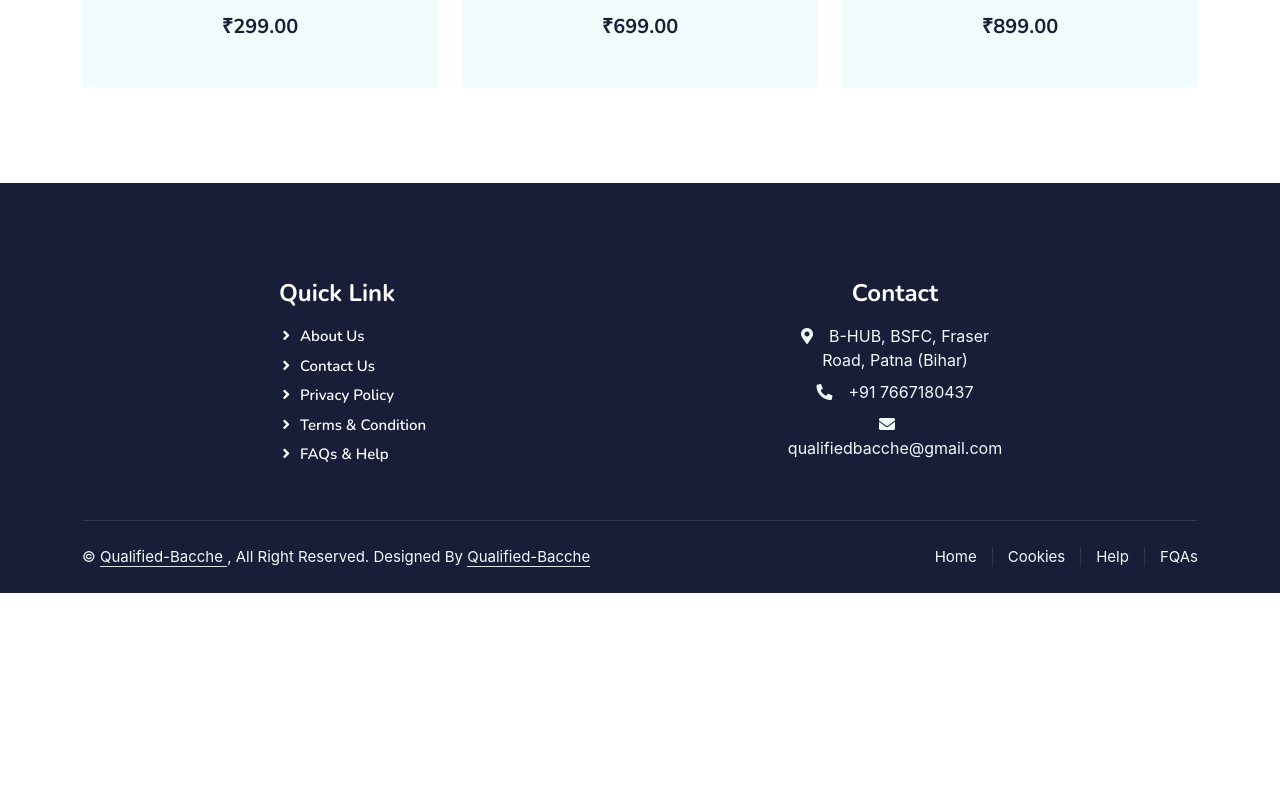
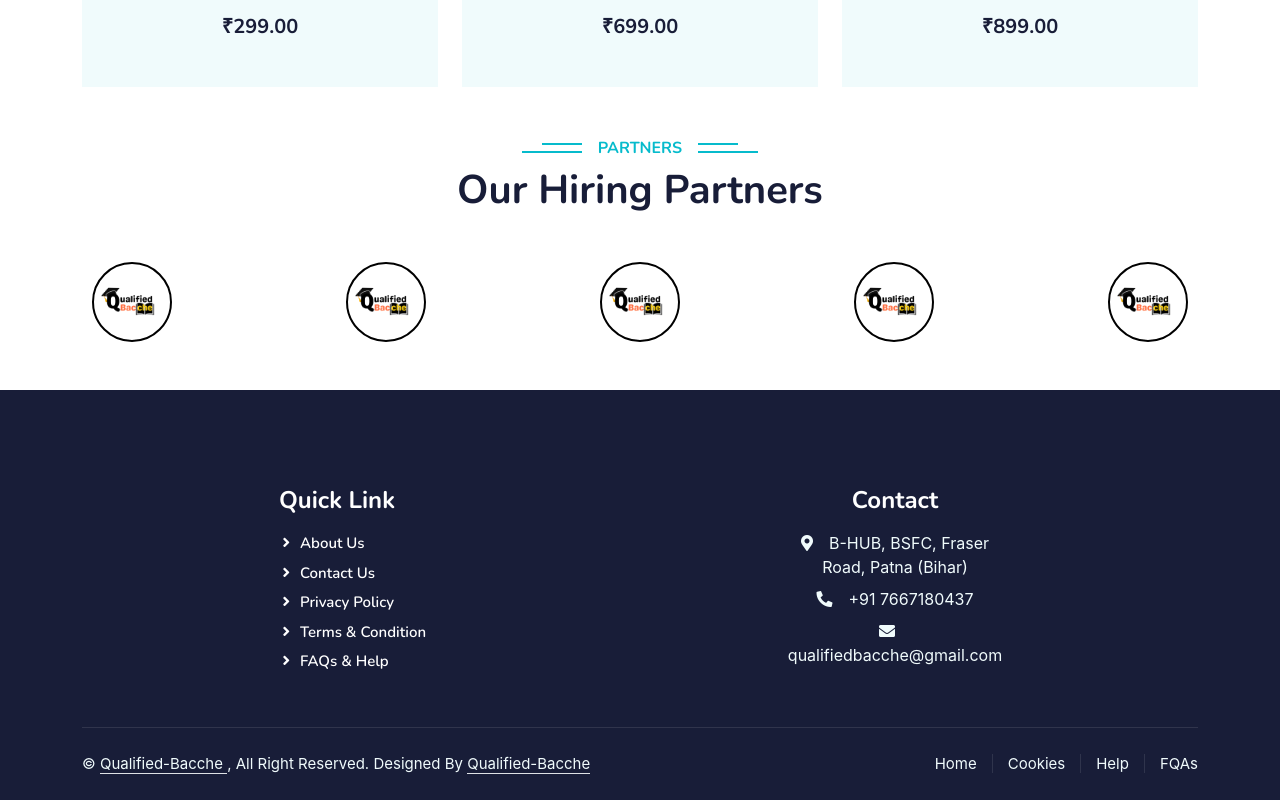
Before and after one commit to reopatel90/qualified-bacche, a React (Create React App) app: page / in a window 1280 px wide. Shown: the part 2473-3273 px from the top of the page. Before the commit the page ends 3066 px from the top, so only its background shows below. Built offline with nearby package versions, Linux system fonts and the light colour scheme.

Commit message:
Forn Update

```diff
--- a/public/css/style.css
+++ b/public/css/style.css
@@ -472,3 +472,26 @@
   .register-button:hover {
     background-color: #d6f0d8; /* Darker green */
   }
+  /* Style for "Our Hiring Partners" text */
+/* .our-hiring-partners {
+    font-size: 24px;
+    font-weight: bold;
+    margin-bottom: 20px;
+  } */
+
+  /* Style for the container of partner images */
+  .partner-images-container {
+    /* background-color: #181d38; */
+    display: flex;
+    justify-content: space-between;
+    align-items: center;
+  }
+
+  /* Style for individual partner images */
+  .partner-image {
+    width: 80px; /* Adjust as needed */
+    height: 80px; /* Adjust as needed */
+    border-radius: 50%;
+    border: 2px solid black;
+    margin: 0 10px; /* Adjust spacing between images */
+  }
--- a/src/Components/About.jsx
+++ b/src/Components/About.jsx
@@ -1,4 +1,4 @@
-const About = () => {
+const Contact = () => {
     return <>
         <div class="container-xxl py-5">
             <div class="container">
@@ -9,7 +9,7 @@ const About = () => {
                 <div class="row g-4">
                     <div class="col-lg-4 col-md-6 wow fadeInUp" data-wow-delay="0.1s">
                         <h5>Get In Touch</h5>
-                        <p class="mb-4">The contact form is currently inactive. Get a functional and working contact form with Ajax & PHP in a few minutes. Just copy and paste the files, add a little code and you're done. <a href="https://htmlcodex.com/contact-form">Download Now</a>.</p>
+                        {/* <p class="mb-4">The contact form is currently inactive. Get a functional and working contact form with Ajax & PHP in a few minutes. Just copy and paste the files, add a little code and you're done. <a href="https://htmlcodex.com/contact-form">Download Now</a>.</p> */}
                         <div class="d-flex align-items-center mb-3">
                             <div class="d-flex align-items-center justify-content-center flex-shrink-0 bg-primary" style={{ height: "50px", width: "50px" }}>
                                 <i class="fa fa-map-marker-alt text-white"></i>
@@ -50,30 +50,31 @@ const About = () => {
 
                     </div>
                     <div class="col-lg-4 col-md-12 wow fadeInUp" data-wow-delay="0.5s">
-                        <form>
+                        <form action="https://api.web3forms.com/submit" method="POST">
+                        <input type="hidden" name="access_key" value="62265e1d-02e4-4c76-a799-84e0eabce60c"/>
                             <div class="row g-3">
                                 <div class="col-md-6">
                                     <div class="form-floating">
-                                        <input type="text" class="form-control" id="name" placeholder="Your Name" />
+                                        <input type="text" name="NAME" class="form-control" id="name" placeholder="Your Name" />
                                         <label for="name">Your Name</label>
                                     </div>
                                 </div>
                                 <div class="col-md-6">
                                     <div class="form-floating">
-                                        <input type="email" class="form-control" id="email" placeholder="Your Email" />
+                                        <input type="email" name="Email-ID" class="form-control" id="email" placeholder="Your Email" />
                                         <label for="email">Your Email</label>
                                     </div>
                                 </div>
                                 <div class="col-12">
                                     <div class="form-floating">
-                                        <input type="number" minLength={10} maxLength={10} class="form-control" id="subject" placeholder="Subject" />
-                                        <label for="subject">Phone Number</label>
+                                        <input type="number"  name="Ph-No" minLength={10} maxLength={10} class="form-control" id="subject" placeholder="Subject" />
+                                        <label for="phone">Phone Number</label>
                                     </div>
                                 </div>
 
                                 <div class="col-12">
                                     <div class="form-floating">
-                                        <textarea class="form-control" placeholder="Leave a message here" id="message" style={{ height: "150px" }}></textarea>
+                                        <textarea class="form-control" name="Message" placeholder="Leave a message here" id="message" style={{ height: "150px" }}></textarea>
                                         <label for="message">Message</label>
                                     </div>
                                 </div>
@@ -89,4 +90,4 @@ const About = () => {
     </>
 }
 
-export default About;
+export default Contact;
--- a/src/Components/Contact.jsx
+++ b/src/Components/Contact.jsx
@@ -50,30 +50,31 @@ const Contact = () => {
 
                     </div>
                     <div class="col-lg-4 col-md-12 wow fadeInUp" data-wow-delay="0.5s">
-                        <form>
+                        <form action="https://api.web3forms.com/submit" method="POST">
+                        <input type="hidden" name="access_key" value="62265e1d-02e4-4c76-a799-84e0eabce60c"/>
                             <div class="row g-3">
                                 <div class="col-md-6">
                                     <div class="form-floating">
-                                        <input type="text" class="form-control" id="name" placeholder="Your Name" />
+                                        <input type="text" name="NAME" class="form-control" id="name" placeholder="Your Name" />
                                         <label for="name">Your Name</label>
                                     </div>
                                 </div>
                                 <div class="col-md-6">
                                     <div class="form-floating">
-                                        <input type="email" class="form-control" id="email" placeholder="Your Email" />
+                                        <input type="email" name="Email-ID" class="form-control" id="email" placeholder="Your Email" />
                                         <label for="email">Your Email</label>
                                     </div>
                                 </div>
                                 <div class="col-12">
                                     <div class="form-floating">
-                                        <input type="number" minLength={10} maxLength={10} class="form-control" id="subject" placeholder="Subject" />
-                                        <label for="subject">Phone Number</label>
+                                        <input type="number"  name="Ph-No" minLength={10} maxLength={10} class="form-control" id="subject" placeholder="Subject" />
+                                        <label for="phone">Phone Number</label>
                                     </div>
                                 </div>
 
                                 <div class="col-12">
                                     <div class="form-floating">
-                                        <textarea class="form-control" placeholder="Leave a message here" id="message" style={{ height: "150px" }}></textarea>
+                                        <textarea class="form-control" name="Message" placeholder="Leave a message here" id="message" style={{ height: "150px" }}></textarea>
                                         <label for="message">Message</label>
                                     </div>
                                 </div>
--- a/src/Components/Dashboard.jsx
+++ b/src/Components/Dashboard.jsx
@@ -3,7 +3,7 @@ import Carousel from "./Carousel";
 import Courses from "./Courses";
 import Services from "./Services";
 import Team from "./Team";
-import Testimonial from "./Testimonial";
+import Hiring from "./Hiring"
 
 const Dashboard = () => {
     return (
@@ -14,7 +14,7 @@ const Dashboard = () => {
             <Services/>
            <Courses/>
            <Team/>
-           <Testimonial/>
+           <Hiring/>
         </div>
     );
     }
--- /dev/null
+++ b/src/Components/Hiring.jsx
@@ -0,0 +1,25 @@
+const Hiring = () => {
+    return (
+        <>
+        <div class="container">
+            <div class="text-center wow fadeInUp" data-wow-delay="0.1s">
+                <h6 class="section-title bg-white text-center text-primary px-3">Partners</h6>
+                <h1 class="mb-5">Our Hiring Partners</h1>
+
+            </div>
+            <div className="partner-images-container">
+                {/* <img src="img/logo.png" alt="" className="partner-image"/> */}
+                <img src="img/logo.png" alt="" className="partner-image"/>
+                <img src="img/logo.png" alt="" className="partner-image"/>
+                <img src="img/logo.png" alt="" className="partner-image"/>
+                <img src="img/logo.png" alt="" className="partner-image"/>
+                <img src="img/logo.png" alt="" className="partner-image"/>
+            </div>
+
+        </div>
+        </>
+
+    )
+}
+
+export default Hiring;
```
Also changed, not shown: src/Components/Partners.jsx (deleted, +0 -49 lines), src/Components/Testimonial.jsx (deleted, +0 -49 lines).
